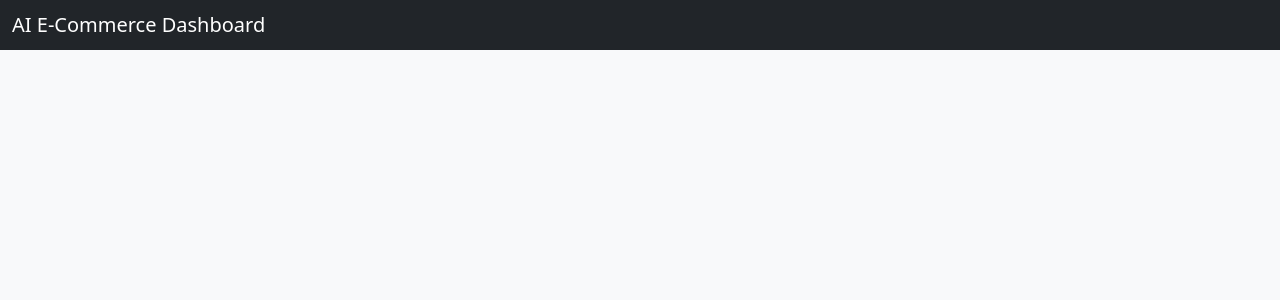
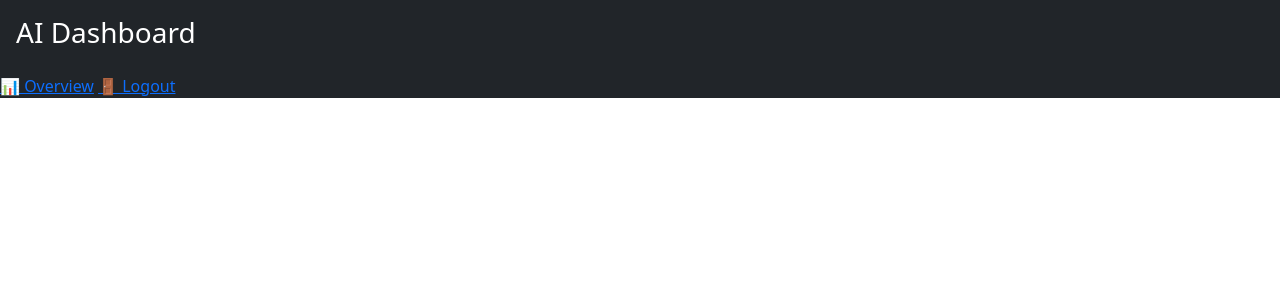
Before and after one commit to Hermes80/ai-ecommerce-dashboard, a Flask app: template templates/layout.html in a window 1280 px wide. Shown: the top 300 px of the page. Run offline with Flask 3, Linux system fonts and the light colour scheme; the template is opened without the code that fills it, so the values that code supplies are empty.

Commit message:
Update layout.html

```diff
--- a/templates/layout.html
+++ b/templates/layout.html
@@ -2,22 +2,25 @@
 <html lang="en">
 <head>
   <meta charset="utf-8">
-  <title>AI E-Commerce Dashboard</title>
+  <title>AI Dashboard</title>
   <meta name="viewport" content="width=device-width, initial-scale=1">
+
   <link href="https://cdn.jsdelivr.net/npm/bootstrap@5.3.2/dist/css/bootstrap.min.css" rel="stylesheet">
   <link rel="stylesheet" href="{{ url_for('static', filename='style.css') }}">
+  <script src="https://cdn.jsdelivr.net/npm/chart.js"></script>
 </head>
-<body class="bg-light">
 
-<nav class="navbar navbar-dark bg-dark mb-4">
-  <div class="container-fluid">
-    <span class="navbar-brand mb-0 h1">AI E-Commerce Dashboard</span>
-  </div>
-</nav>
+<body>
+<div class="sidebar bg-dark text-white">
+  <h3 class="p-3">AI Dashboard</h3>
+  <a href="/" class="sidebar-link">📊 Overview</a>
+  <a href="/logout" class="sidebar-link">🚪 Logout</a>
+</div>
 
-<div class="container mb-5">
+<div class="content">
   {% block content %}{% endblock %}
 </div>
 
+<script src="{{ url_for('static', filename='dashboard.js') }}"></script>
 </body>
 </html>
```
